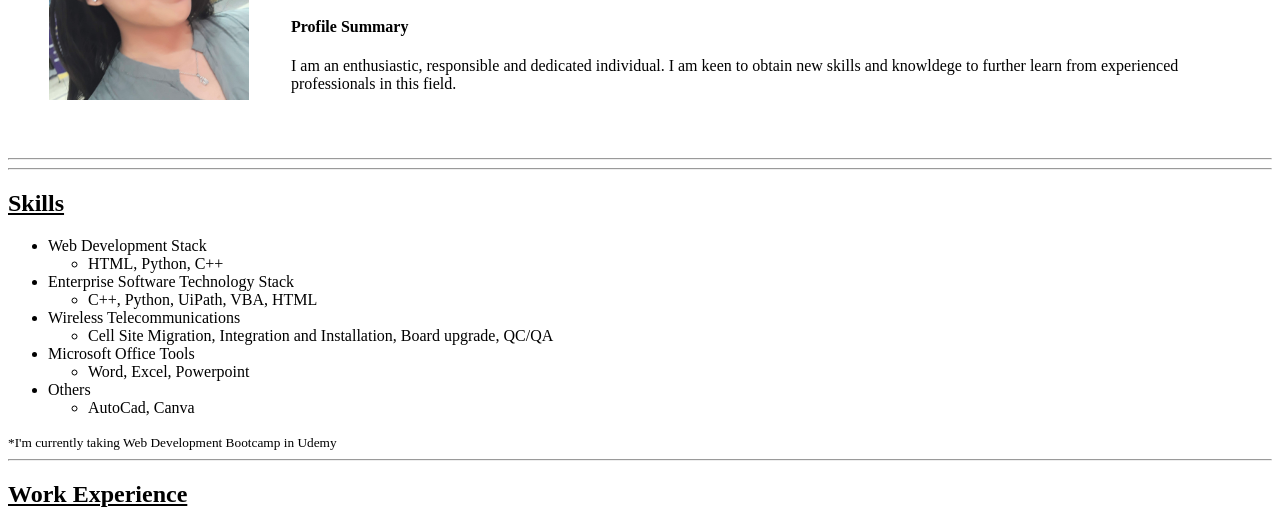
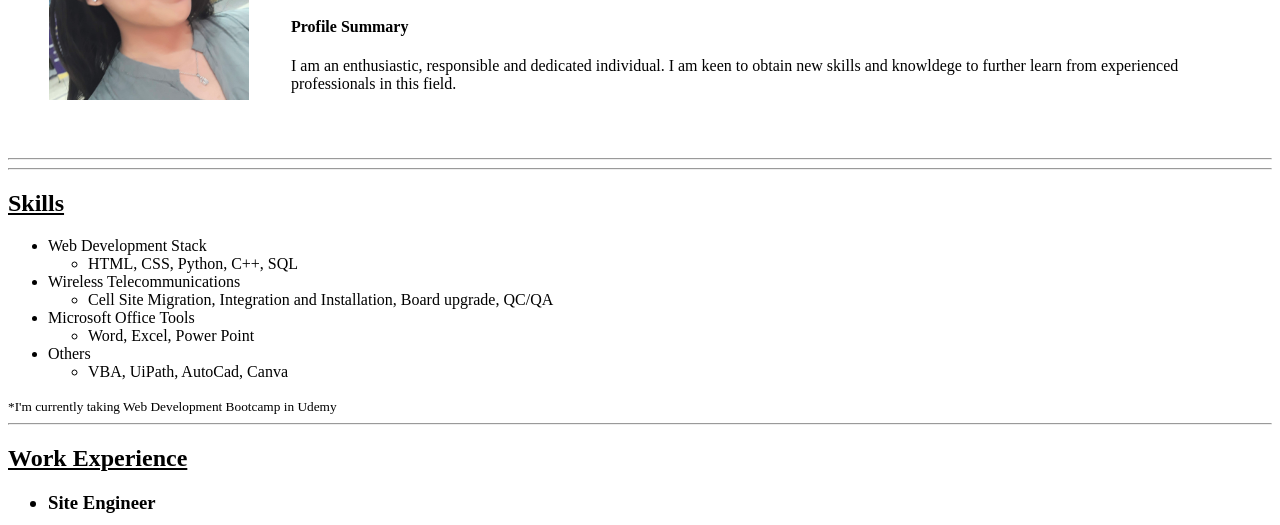
Before and after one commit to puuuhlease/html-final-project, a plain HTML site: page index.html in a window 1280 px wide. Shown: the part 246-771 px from the top of the page. Drawn offline with Linux system fonts and the light colour scheme.

Commit message:
Update index.html

```diff
--- a/index.html
+++ b/index.html
@@ -38,11 +38,7 @@
     <ul>
         <li>Web Development Stack</li>
         <ul>
-            <li>HTML, Python, C++</li>
-        </ul>
-        <li>Enterprise Software Technology Stack</li>
-        <ul>
-            <li>C++, Python, UiPath, VBA, HTML</li>
+            <li>HTML, CSS, Python, C++, SQL</li>
         </ul>
         <li>Wireless Telecommunications</li>
         <ul>
@@ -50,11 +46,11 @@
         </ul>
         <li>Microsoft Office Tools</li>
         <ul>
-            <li>Word, Excel, Powerpoint</li>
+            <li>Word, Excel, Power Point</li>
         </ul>
         <li>Others</li>
         <ul>
-            <li>AutoCad, Canva</li>
+            <li>VBA, UiPath, AutoCad, Canva</li>
         </ul>
     </ul>
     <small>*I'm currently taking Web Development Bootcamp in Udemy</small>
```
